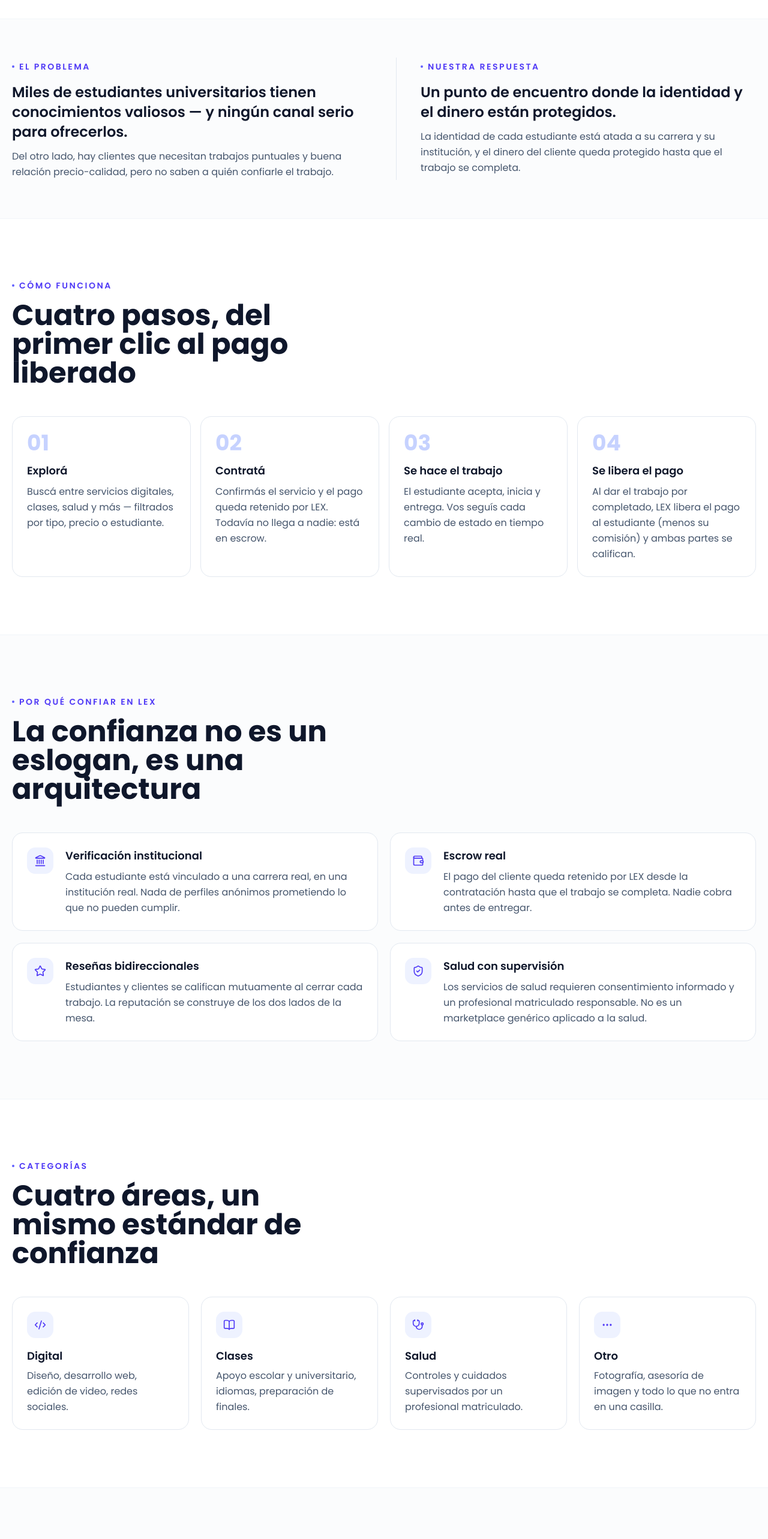
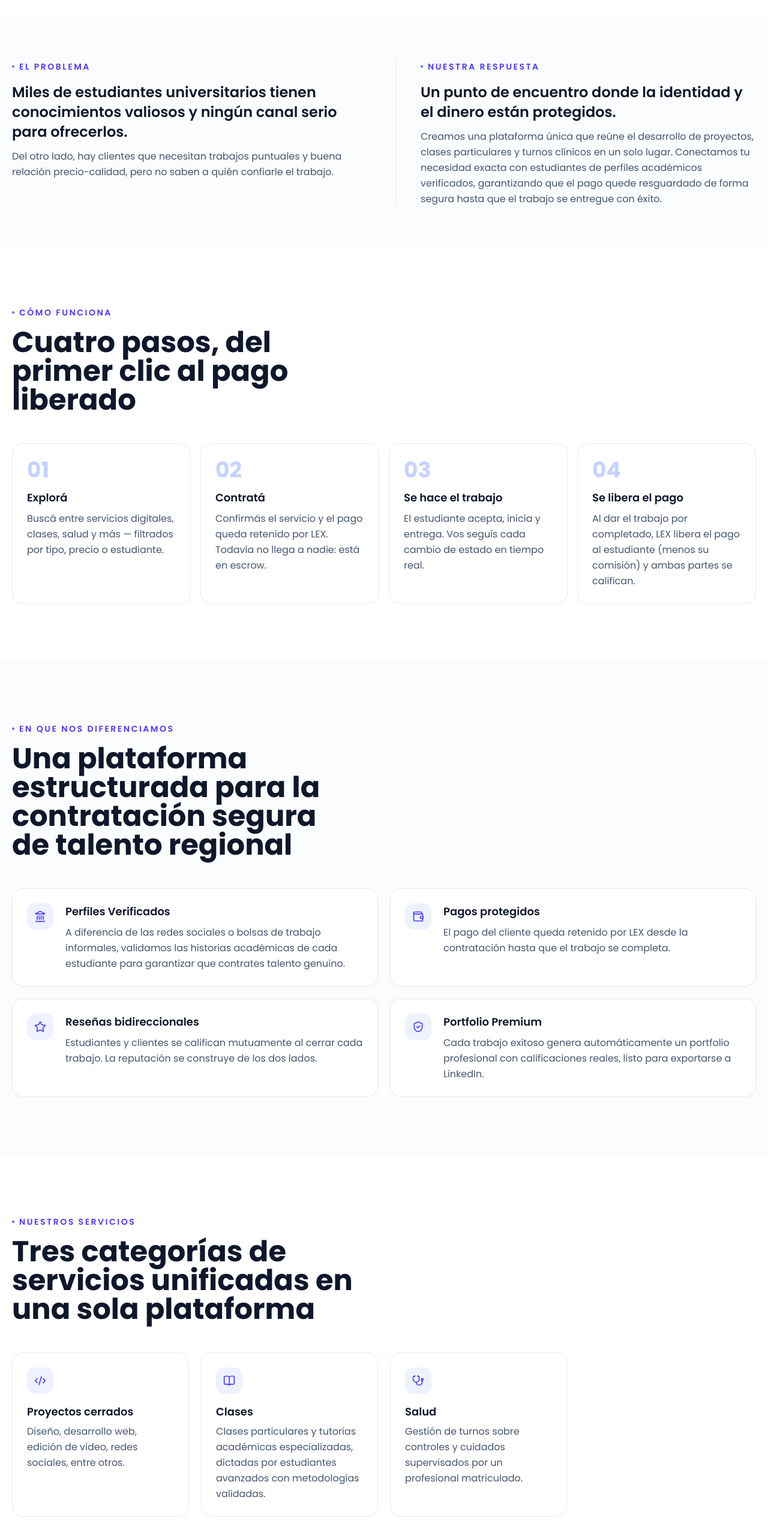
Before and after one commit to luanalopeezm/LEX, a Next.js app: page / in a window 1280 px wide. Shown: the part 1020-3586 px from the top of the page at 60% size. Built offline with nearby package versions, Linux system fonts and the light colour scheme.

Commit message:
chore: actualizar textos de la landing page

```diff
--- a/components/lex/cta-footer.tsx
+++ b/components/lex/cta-footer.tsx
@@ -52,7 +52,7 @@ export function Footer() {
               LEX<span className="text-indigo-600">.</span>
             </span>
             <p className="mt-2 max-w-xs text-sm md:text-base text-slate-500">
-              Marketplace que conecta estudiantes universitarios con clientes
+              Plataforma que conecta estudiantes universitarios con clientes
               que necesitan su talento.
             </p>
           </div>
--- a/components/lex/data.ts
+++ b/components/lex/data.ts
@@ -9,42 +9,39 @@ import {
   BookOpen,
   MoreHorizontal,
   type LucideIcon,
-} from "lucide-react"
+} from "lucide-react";
 
 export type Categoria = {
-  icon: LucideIcon
-  nombre: string
-  detalle: string
-}
+  icon: LucideIcon;
+  nombre: string;
+  detalle: string;
+};
 
 export const CATEGORIAS: Categoria[] = [
   {
     icon: Code2,
-    nombre: "Digital",
-    detalle: "Diseño, desarrollo web, edición de video, redes sociales.",
+    nombre: "Proyectos cerrados",
+    detalle: "Diseño, desarrollo web, edición de video, redes sociales, entre otros.",
   },
   {
     icon: BookOpen,
     nombre: "Clases",
-    detalle: "Apoyo escolar y universitario, idiomas, preparación de finales.",
+    detalle:
+      "Clases particulares y tutorías académicas especializadas, dictadas por estudiantes avanzados con metodologías validadas.",
   },
   {
     icon: Stethoscope,
     nombre: "Salud",
-    detalle: "Controles y cuidados supervisados por un profesional matriculado.",
+    detalle:
+      "Gestión de turnos sobre controles y cuidados supervisados por un profesional matriculado.",
   },
-  {
-    icon: MoreHorizontal,
-    nombre: "Otro",
-    detalle: "Fotografía, asesoría de imagen y todo lo que no entra en una casilla.",
-  },
-]
+];
 
 export type Paso = {
-  n: string
-  titulo: string
-  texto: string
-}
+  n: string;
+  titulo: string;
+  texto: string;
+};
 
 export const PASOS: Paso[] = [
   {
@@ -71,50 +68,50 @@ export const PASOS: Paso[] = [
     texto:
       "Al dar el trabajo por completado, LEX libera el pago al estudiante (menos su comisión) y ambas partes se califican.",
   },
-]
+];
 
 export type Diferencial = {
-  icon: LucideIcon
-  titulo: string
-  texto: string
-}
+  icon: LucideIcon;
+  titulo: string;
+  texto: string;
+};
 
 export const DIFERENCIALES: Diferencial[] = [
   {
     icon: Landmark,
-    titulo: "Verificación institucional",
+    titulo: "Perfiles Verificados",
     texto:
-      "Cada estudiante está vinculado a una carrera real, en una institución real. Nada de perfiles anónimos prometiendo lo que no pueden cumplir.",
+      "A diferencia de las redes sociales o bolsas de trabajo informales, validamos las historias académicas de cada estudiante para garantizar que contrates talento genuino.",
   },
   {
     icon: Wallet,
-    titulo: "Escrow real",
+    titulo: "Pagos protegidos",
     texto:
-      "El pago del cliente queda retenido por LEX desde la contratación hasta que el trabajo se completa. Nadie cobra antes de entregar.",
+      "El pago del cliente queda retenido por LEX desde la contratación hasta que el trabajo se completa.",
   },
   {
     icon: Star,
     titulo: "Reseñas bidireccionales",
     texto:
-      "Estudiantes y clientes se califican mutuamente al cerrar cada trabajo. La reputación se construye de los dos lados de la mesa.",
+      "Estudiantes y clientes se califican mutuamente al cerrar cada trabajo. La reputación se construye de los dos lados.",
   },
   {
     icon: ShieldCheck,
-    titulo: "Salud con supervisión",
+    titulo: "Portfolio Premium",
     texto:
-      "Los servicios de salud requieren consentimiento informado y un profesional matriculado responsable. No es un marketplace genérico aplicado a la salud.",
+      "Cada trabajo exitoso genera automáticamente un portfolio profesional con calificaciones reales, listo para exportarse a LinkedIn.",
   },
-]
+];
 
 export type Faq = {
-  q: string
-  a: string
-}
+  q: string;
+  a: string;
+};
 
 export const FAQS: Faq[] = [
   {
     q: "¿Cómo se valida que alguien sea estudiante de verdad?",
-    a: "Cada estudiante vincula su perfil a una carrera concreta de una institución del catálogo de LEX. Ese vínculo tiene un estado de verificación propio — no alcanza con decir 'soy estudiante' para empezar a publicar servicios con esa etiqueta.",
+    a: "Validamos la identidad y el estado académico de cada estudiante mediante sus certificados oficiales e historias académicas antes de que puedan publicar cualquier servicio. Además, el sistema de calificaciones basadas en proyectos reales asegura que el historial del estudiante esté respaldado por clientes previos.",
   },
   {
     q: "¿Qué pasa con mi dinero hasta que el trabajo esté listo?",
@@ -126,10 +123,10 @@ export const FAQS: Faq[] = [
   },
   {
     q: "¿Cuánto cobra LEX de comisión?",
-    a: "Un porcentaje configurable sobre cada trabajo (hoy, 10%), que se descuenta únicamente del monto que se libera al estudiante. El cliente paga el precio publicado, sin recargos ocultos.",
+    a: "Un porcentaje configurable sobre cada trabajo (hoy, 10%), que se descuenta únicamente del monto que se libera al estudiante. El cliente paga el precio publicado, sin recargos.",
   },
   {
     q: "¿Esto es un producto en producción o un prototipo?",
     a: "Hoy LEX es un prototipo funcional: podés probar el flujo completo — registro, activación de perfil de estudiante, contratación, escrow y reseñas — con datos de demostración.",
   },
-]
+];
--- a/components/lex/faq.tsx
+++ b/components/lex/faq.tsx
@@ -15,7 +15,7 @@ export function Faq() {
           <Eyebrow>Preguntas frecuentes</Eyebrow>
         </div>
         <h2 className="font-display mt-4 text-pretty text-3xl font-bold text-slate-900 sm:text-4xl xl:text-5xl">
-          Lo que suelen preguntarnos
+          Todo lo que necesitás saber sobre LEX
         </h2>
       </div>
       <div className="mt-10 space-y-3">
--- a/components/lex/sections.tsx
+++ b/components/lex/sections.tsx
@@ -1,6 +1,6 @@
-import { Check, GraduationCap, Sparkles, Target, Eye } from "lucide-react"
-import { CATEGORIAS, DIFERENCIALES, PASOS } from "./data"
-import { Eyebrow, AvatarIniciales } from "./ui"
+import { Check, GraduationCap, Sparkles, Target, Eye } from "lucide-react";
+import { CATEGORIAS, DIFERENCIALES, PASOS } from "./data";
+import { Eyebrow, AvatarIniciales } from "./ui";
 
 export function Problema() {
   return (
@@ -9,8 +9,8 @@ export function Problema() {
         <div>
           <Eyebrow>El problema</Eyebrow>
           <p className="font-display mt-4 text-pretty text-2xl font-semibold leading-snug text-slate-900">
-            Miles de estudiantes universitarios tienen conocimientos valiosos —
-            y ningún canal serio para ofrecerlos.
+            Miles de estudiantes universitarios tienen conocimientos valiosos y
+            ningún canal serio para ofrecerlos.
           </p>
           <p className="mt-3 text-sm md:text-base leading-relaxed text-slate-600">
             Del otro lado, hay clientes que necesitan trabajos puntuales y buena
@@ -24,19 +24,24 @@ export function Problema() {
             protegidos.
           </p>
           <p className="mt-3 text-sm md:text-base leading-relaxed text-slate-600">
-            La identidad de cada estudiante está atada a su carrera y su
-            institución, y el dinero del cliente queda protegido hasta que el
-            trabajo se completa.
+            Creamos una plataforma única que reúne el desarrollo de proyectos,
+            clases particulares y turnos clínicos en un solo lugar. Conectamos
+            tu necesidad exacta con estudiantes de perfiles académicos
+            verificados, garantizando que el pago quede resguardado de forma
+            segura hasta que el trabajo se entregue con éxito.
           </p>
         </div>
       </div>
     </section>
-  )
+  );
 }
 
 export function ComoFunciona() {
   return (
-    <section id="como-funciona" className="mx-auto max-w-7xl 2xl:max-w-[1440px] px-5 py-20 lg:py-24">
+    <section
+      id="como-funciona"
+      className="mx-auto max-w-7xl 2xl:max-w-[1440px] px-5 py-20 lg:py-24"
+    >
       <div className="max-w-xl">
         <Eyebrow>Cómo funciona</Eyebrow>
         <h2 className="font-display mt-4 text-pretty text-3xl font-bold text-slate-900 sm:text-4xl xl:text-5xl">
@@ -62,7 +67,7 @@ export function ComoFunciona() {
         ))}
       </div>
     </section>
-  )
+  );
 }
 
 export function Diferenciales() {
@@ -73,9 +78,10 @@ export function Diferenciales() {
     >
       <div className="mx-auto max-w-7xl 2xl:max-w-[1440px] px-5 py-20 lg:py-24">
         <div className="max-w-xl">
-          <Eyebrow>Por qué confiar en LEX</Eyebrow>
+          <Eyebrow>En que nos diferenciamos</Eyebrow>
           <h2 className="font-display mt-4 text-pretty text-3xl font-bold text-slate-900 sm:text-4xl xl:text-5xl">
-            La confianza no es un eslogan, es una arquitectura
+            Una plataforma estructurada para la contratación segura de talento
+            regional
           </h2>
         </div>
         <div className="mt-12 grid grid-cols-1 gap-5 sm:grid-cols-2">
@@ -100,16 +106,16 @@ export function Diferenciales() {
         </div>
       </div>
     </section>
-  )
+  );
 }
 
 export function Categorias() {
   return (
     <section className="mx-auto max-w-7xl 2xl:max-w-[1440px] px-5 py-20 lg:py-24">
       <div className="max-w-xl">
-        <Eyebrow>Categorías</Eyebrow>
+        <Eyebrow>Nuestros servicios</Eyebrow>
         <h2 className="font-display mt-4 text-pretty text-3xl font-bold text-slate-900 sm:text-4xl xl:text-5xl">
-          Cuatro áreas, un mismo estándar de confianza
+          Tres categorías de servicios unificadas en una sola plataforma
         </h2>
       </div>
       <div className="mt-12 grid grid-cols-1 gap-5 sm:grid-cols-2 lg:grid-cols-4">
@@ -131,29 +137,32 @@ export function Categorias() {
         ))}
       </div>
     </section>
-  )
+  );
 }
 
 const LADO_ESTUDIANTE = [
-  "Activá tu perfil desde tu cuenta y vinculá tu carrera",
-  "Publicá servicios o postulate a pedidos abiertos",
-  "Cobrá con la seguridad del escrow — nadie te deja colgado",
-]
+  "Accedé a tu primera experiencia laboral real y certificada en tu área de formación",
+  "Construí automáticamente un portfolio profesional con calificaciones reales, exportable a LinkedIn.",
+  "Generá ingresos genuinos mientras estudiás",
+];
 
 const LADO_CLIENTE = [
-  "Publicá lo que necesitás o contratá directo del catálogo",
-  "Pedí servicios de salud con paciente y consentimiento",
+  "Resolvé necesidades concretas contratando servicios a precios inferiores al mercado tradicional",
+  "Reclutá talento validado auditando directamente sus portfolios y evaluaciones de desempeño.",
   "Pagá seguro: el escrow libera el dinero solo al completar",
-]
+];
 
 export function Audiencia() {
   return (
-    <section id="estudiantes" className="border-y border-slate-100 bg-slate-50/60">
+    <section
+      id="estudiantes"
+      className="border-y border-slate-100 bg-slate-50/60"
+    >
       <div className="mx-auto max-w-7xl 2xl:max-w-[1440px] px-5 py-20 lg:py-24">
         <div className="max-w-xl">
           <Eyebrow>Para quién es LEX</Eyebrow>
           <h2 className="font-display mt-4 text-pretty text-3xl font-bold text-slate-900 sm:text-4xl xl:text-5xl">
-            Dos lados, un mismo marketplace
+            Dos perfiles, un mismo punto de encuentro
           </h2>
         </div>
         <div className="mt-12 grid grid-cols-1 gap-6 lg:grid-cols-2">
@@ -170,7 +179,7 @@ export function Audiencia() {
         </div>
       </div>
     </section>
-  )
+  );
 }
 
 function LadoCard({
@@ -178,16 +187,18 @@ function LadoCard({
   titulo,
   items,
 }: {
-  icon: typeof GraduationCap
-  titulo: string
-  items: string[]
+  icon: typeof GraduationCap;
+  titulo: string;
+  items: string[];
 }) {
   return (
     <div className="rounded-3xl border border-slate-200 bg-white p-8 shadow-sm shadow-slate-900/5">
       <span className="flex h-11 w-11 items-center justify-center rounded-xl bg-indigo-600 text-white">
         <Icon className="h-5 w-5" />
       </span>
-      <h3 className="mt-5 text-lg md:text-xl font-semibold text-slate-900">{titulo}</h3>
+      <h3 className="mt-5 text-lg md:text-xl font-semibold text-slate-900">
+        {titulo}
+      </h3>
       <ul className="mt-5 space-y-3.5 text-sm md:text-base text-slate-600">
         {items.map((t) => (
           <li key={t} className="flex items-start gap-3">
@@ -199,7 +210,7 @@ function LadoCard({
         ))}
       </ul>
     </div>
-  )
+  );
 }
 
 export function MisionVision() {
@@ -221,11 +232,11 @@ export function MisionVision() {
               Misión
             </h3>
             <p className="mt-3 text-sm md:text-base leading-relaxed text-slate-600">
-              Conectar al talento universitario del NEA con empresas,
-              comercios y particulares que necesitan resolver problemas
-              concretos, dándole a cada estudiante su primera experiencia
-              laboral real y certificada, y a cada cliente acceso a talento
-              verificado, confiable y accesible.
+              Conectar al talento universitario del NEA con empresas, comercios
+              y particulares que necesitan resolver problemas concretos, dándole
+              a cada estudiante su primera experiencia laboral real y
+              certificada, y a cada cliente acceso a talento verificado,
+              confiable y accesible.
             </p>
           </div>
           <div className="rounded-2xl border border-slate-200 bg-white p-8">
@@ -236,16 +247,16 @@ export function MisionVision() {
               Visión
             </h3>
             <p className="mt-3 text-sm md:text-base leading-relaxed text-slate-600">
-              Ser el ecosistema regional de referencia que unifique proyectos,
-              clases y prácticas supervisadas bajo un mismo entorno seguro y
-              con respaldo institucional, reteniendo el talento joven en el
-              NEA y frenando su migración hacia otras ciudades.
+              Consolidarnos como la plataforma regional de referencia que
+              unifique proyectos, clases y prácticas supervisadas bajo un mismo
+              entorno seguro y con respaldo institucional, reteniendo el talento
+              joven en el NEA y frenando su migración hacia otras ciudades.
             </p>
           </div>
         </div>
       </div>
     </section>
-  )
+  );
 }
 
 const EQUIPO = [
@@ -269,20 +280,23 @@ const EQUIPO = [
     iniciales: "MV",
     rol: "Cofundadora",
   },
-]
+];
 
 export function Equipo() {
   return (
-    <section id="equipo" className="mx-auto max-w-7xl 2xl:max-w-[1440px] px-5 py-20 lg:py-24">
+    <section
+      id="equipo"
+      className="mx-auto max-w-7xl 2xl:max-w-[1440px] px-5 py-20 lg:py-24"
+    >
       <div className="max-w-xl">
         <Eyebrow>Nuestro equipo</Eyebrow>
         <h2 className="font-display mt-4 text-pretty text-3xl font-bold text-slate-900 sm:text-4xl xl:text-5xl">
           Las personas detrás de LEX
         </h2>
-        <p className="mt-3 text-sm md:text-base leading-relaxed text-slate-600">
-          Un equipo de estudiantes de Sistemas de la UNNE, unidos por la
-          misma idea: conectar el talento universitario del NEA con quienes
-          lo necesitan.
+        <p className="mt-3 text-sm md:text-base leading-relaxed text-slate-600 text-justify">
+          Somos un equipo de estudiantes de la Licenciatura en Sistemas en la
+          UNNE. Creamos LEX porque vivimos de cerca la necesidad de conectar
+          nuestra formación académica con el mundo real.
         </p>
       </div>
       <div className="mt-12 grid grid-cols-1 gap-5 sm:grid-cols-2 lg:grid-cols-4">
@@ -298,10 +312,12 @@ export function Equipo() {
             <h3 className="mt-4 text-base md:text-lg font-semibold text-slate-900">
               {persona.nombre}
             </h3>
-            <p className="mt-1 text-sm md:text-base text-slate-500">{persona.rol}</p>
+            <p className="mt-1 text-sm md:text-base text-slate-500">
+              {persona.rol}
+            </p>
           </div>
         ))}
       </div>
     </section>
-  )
+  );
 }
```
